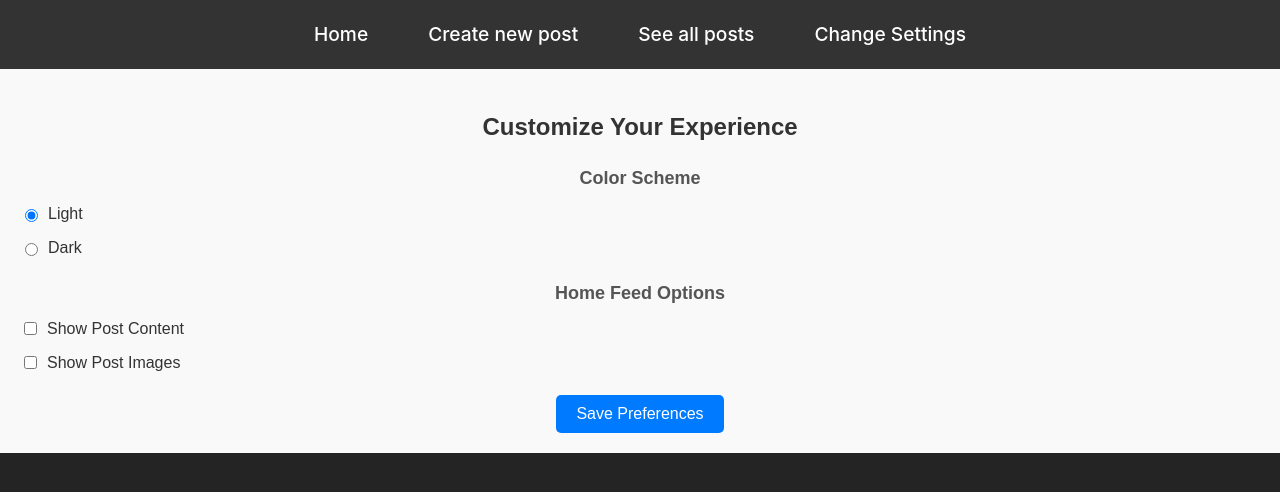
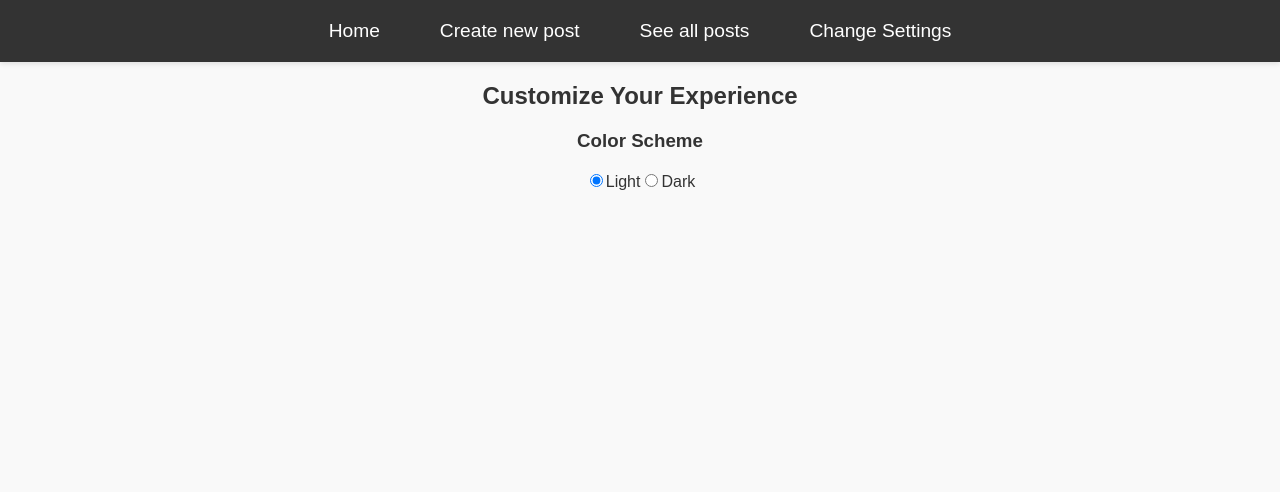
Before and after one commit to avoforme/codepath_final-web102, a React (Vite) app: page /settings in a window 1280 px wide. Shown: the top 492 px of the page. Built offline with nearby package versions, Linux system fonts and the light colour scheme.

Commit message:
add: settings change color of the app's theme

```diff
--- /dev/null
+++ b/src/ThemeContext.jsx
@@ -0,0 +1,35 @@
+// ThemeContext.js
+import React, { createContext, useContext, useState, useEffect } from 'react';
+
+// Create a Context for the theme
+const ThemeContext = createContext();
+
+// Provide the theme to the entire app
+export const ThemeProvider = ({ children }) => {
+  const [theme, setTheme] = useState('light'); // Default to light theme
+
+  useEffect(() => {
+    // Load saved theme from localStorage (if any)
+    const savedTheme = localStorage.getItem('colorScheme') || 'light';
+    setTheme(savedTheme);
+  }, []);
+
+  useEffect(() => {
+    // Save theme preference to localStorage whenever it changes
+    localStorage.setItem('colorScheme', theme);
+
+    // Apply theme to the body
+    document.body.className = theme;
+  }, [theme]);
+
+  return (
+    <ThemeContext.Provider value={{ theme, setTheme }}>
+      {children}
+    </ThemeContext.Provider>
+  );
+};
+
+// Custom hook to use the theme context
+export const useTheme = () => {
+  return useContext(ThemeContext);
+};
--- a/src/components/Card.jsx
+++ b/src/components/Card.jsx
@@ -1,16 +1,21 @@
-import { Link } from 'react-router-dom';
-import { useState } from 'react';
-import { supabase } from '../client';
+import { Link } from "react-router-dom";
+import { useState } from "react";
+import { supabase } from "../client";
 
-const Card = ({ id, title, content, vote, image, created_at, onVoteChange }) => {
+const Card = ({
+  id,
+  title,
+  content,
+  vote,
+  image,
+  created_at,
+  onVoteChange,
+}) => {
   const updateVote = async (increment) => {
     const newVote = vote + increment;
 
     // Update the vote in the database
-        await supabase
-            .from('Post')
-            .update({ vote: newVote })
-            .eq('id', id);
+    await supabase.from("Post").update({ vote: newVote }).eq("id", id);
 
     // Notify parent component about the vote change
     onVoteChange(id, newVote);
@@ -25,11 +30,21 @@ const Card = ({ id, title, content, vote, image, created_at, onVoteChange }) =>
         <button onClick={() => updateVote(1)}>Upvote</button>
         <button onClick={() => updateVote(-1)}>Downvote</button>
       </div>
-            {image && <img src={image} alt={title} className="post-image" />}
-            <Link to={'/moreInfo/' + id}>
+      {image && (
+        <img
+          src={image}
+          alt={title}
+          style={{
+            width: "100%",
+            maxWidth: "300px",
+            marginTop: "10px",
+          }}
+        />
+      )}{" "}
+      <Link to={"/moreInfo/" + id}>
         <button>See more</button>
       </Link>
-            <Link to={'/editPost/' + id}>
+      <Link to={"/editPost/" + id}>
         <button>Edit post</button>
       </Link>
     </div>
--- a/src/components/Navbar.jsx
+++ b/src/components/Navbar.jsx
@@ -1,9 +1,10 @@
 import React from 'react';
 import './styles/Navbar.css';
 import { Outlet, Link } from "react-router-dom";
+import { useTheme } from '../ThemeContext'; // Access theme from context
 
-
-const Navbar = () => {
+function Navbar() {
+  const { theme } = useTheme();
   return (
     <div>
       <nav className="side-navbar">
--- a/src/components/Post.jsx
+++ b/src/components/Post.jsx
@@ -1,7 +1,6 @@
 import React, { useState, useEffect } from "react";
 import { useParams } from "react-router-dom";
 import { supabase } from "../client";
-import "./styles/Post.css";
 import CommentSection from "./CommentSection";
 const Post = () => {
   // Extract the post ID from the URL parameters
@@ -56,7 +55,16 @@ const Post = () => {
         <button onClick={() => updateVote(-1)}>Downvote</button>
       </div>
       {post.image && (
-        <img src={post.image} alt={post.title} className="post-image" />
+      <img
+      src={post.image}
+      alt={post.title}
+      style={{
+        width: '100%',
+        maxWidth: '300px',
+        marginTop: '10px'
+      }}
+    />
+
       )}
       <CommentSection postid={id} />
     </div>
--- a/src/components/styles/Post.css
+++ /dev/null
@@ -1,7 +0,0 @@
-.post-image {
-    width: 100%; /* Adjust width as needed */
-    max-width: 300px; /* Limit the maximum width */
-    /* height: auto; Keep the aspect ratio */
-    /* display: block; Remove any inline display issues */
-    margin-top: 10px; /* Optional, to add some spacing from the content */
-}
--- a/src/index.css
+++ b/src/index.css
@@ -1,17 +1,4 @@
-:root {
-  font-family: Inter, system-ui, Avenir, Helvetica, Arial, sans-serif;
-  line-height: 1.5;
-  font-weight: 400;
 
-  color-scheme: light dark;
-  color: rgba(255, 255, 255, 0.87);
-  background-color: #242424;
-
-  font-synthesis: none;
-  text-rendering: optimizeLegibility;
-  -webkit-font-smoothing: antialiased;
-  -moz-osx-font-smoothing: grayscale;
-}
 
 a {
   font-weight: 500;
@@ -24,10 +11,6 @@ a:hover {
 
 body {
   margin: 0;
-  /* display: flex; */
-  /* place-items: center; */
-  /* min-width: 320px;
-  min-height: 100vh; */
 }
 
 h1 {
@@ -35,21 +18,38 @@ h1 {
   line-height: 1.1;
 }
 
-button {
-  border-radius: 8px;
-  border: 1px solid transparent;
-  padding: 0.6em 1.2em;
-  font-size: 1em;
-  font-weight: 500;
-  font-family: inherit;
-  background-color: #1a1a1a;
-  cursor: pointer;
-  transition: border-color 0.25s;
+/* index.css */
+
+/* Light Theme */
+body.light {
+  background-color: #f9f9f9;
+  color: #333;
 }
-button:hover {
-  border-color: #646cff;
+
+body.light .save-button {
+  background-color: #007bff;
 }
-button:focus,
-button:focus-visible {
-  outline: 4px auto -webkit-focus-ring-color;
+
+body.light .save-button:hover {
+  background-color: #0056b3;
 }
+
+/* Dark Theme */
+body.dark {
+  background-color: #333;
+  color: #f9f9f9;
+}
+
+body.dark .save-button {
+  background-color: #444;
+}
+
+body.dark .save-button:hover {
+  background-color: #222;
+}
+
+/* Apply to the whole page */
+body {
+  font-family: Arial, sans-serif;
+  transition: background-color 0.3s, color 0.3s;
+}
--- a/src/main.jsx
+++ b/src/main.jsx
@@ -1,51 +1,40 @@
-import { StrictMode } from 'react'
-import { createRoot } from 'react-dom/client'
-import './index.css'
-import App from './App.jsx'
-import { BrowserRouter, Routes, Route } from 'react-router-dom'
-import Navbar from './components/Navbar.jsx'
-import CreatePost from './pages/CreatePost.jsx'
-import EditPost from './pages/EditPost.jsx'
-import Post from './components/Post.jsx'
-import NotFound from './pages/NotFound.jsx'
-import SettingsPage from './pages/SettingsPage.jsx'
+import { StrictMode } from 'react';
+import { createRoot } from 'react-dom/client';
+import './index.css';
+import App from './App.jsx';
+import { BrowserRouter, Routes, Route } from 'react-router-dom';
+import { ThemeProvider } from './ThemeContext'; // Import ThemeProvider
+import Navbar from './components/Navbar.jsx';
+import CreatePost from './pages/CreatePost.jsx';
+import EditPost from './pages/EditPost.jsx';
+import Post from './components/Post.jsx';
+import NotFound from './pages/NotFound.jsx';
+import SettingsPage from './pages/SettingsPage.jsx';
 
 createRoot(document.getElementById('root')).render(
   <StrictMode>
-    <BrowserRouter>
-      <Routes>
-        <Route path="/" element={<Navbar />}>
-          <Route index={true} element={<App />} />
+    <ThemeProvider>
+      <BrowserRouter>
+        {/* Navbar is placed outside the Routes so it's always visible */}
+        <Navbar />
+        <Routes>
+          {/* Home route */}
+          <Route path="/" element={<App />} />
 
-          <Route
-            index={false}
-            path="/createPost"
-            element={<CreatePost />}
-          />
+          {/* Create and Edit Post routes */}
+          <Route path="/createPost" element={<CreatePost />} />
+          <Route path="/editPost/:id" element={<EditPost />} />
 
-          <Route
-            index={false}
-            path="/editPost/:id"
-            element={<EditPost />}
-          />
+          {/* More Info Post route */}
+          <Route path="/moreInfo/:id" element={<Post />} />
 
-          <Route
-            index={false}
-            path="/moreInfo/:id"
-            element={<Post />}
-          />
+          {/* Settings Page */}
+          <Route path="/settings" element={<SettingsPage />} />
 
-          <Route
-            index={false}
-            path="/settings"
-            element={<SettingsPage />}
-          />
-
+          {/* Catch-all for 404 */}
           <Route path="*" element={<NotFound />} />
-
-        </Route>
-
-      </Routes>
-    </BrowserRouter>
+        </Routes>
+      </BrowserRouter>
+    </ThemeProvider>
   </StrictMode>
-)
+);
--- a/src/pages/SettingsPage.jsx
+++ b/src/pages/SettingsPage.jsx
@@ -1,34 +1,30 @@
-import React, { useState, useEffect } from "react";
-import "./SettingsPage.css"; // Add styles for this page
+// SettingsPage.js
+import React, { useState, useEffect } from 'react';
+import { useTheme } from '../ThemeContext'; // Import the custom hook
 
 const SettingsPage = () => {
-  // State for settings
-  const [colorScheme, setColorScheme] = useState("light");
+  const { theme, setTheme } = useTheme(); // Access the current theme and the setter function
   const [showContent, setShowContent] = useState(true);
   const [showImages, setShowImages] = useState(true);
 
   // Load saved preferences from localStorage or defaults
   useEffect(() => {
-    const savedColorScheme = localStorage.getItem("colorScheme");
-    const savedShowContent = localStorage.getItem("showContent") === "true";
-    const savedShowImages = localStorage.getItem("showImages") === "true";
+    const savedShowContent = localStorage.getItem('showContent') === 'true';
+    const savedShowImages = localStorage.getItem('showImages') === 'true';
 
-    if (savedColorScheme) setColorScheme(savedColorScheme);
     setShowContent(savedShowContent);
     setShowImages(savedShowImages);
   }, []);
 
   // Save preferences to localStorage
   const handleSavePreferences = () => {
-    localStorage.setItem("colorScheme", colorScheme);
-    localStorage.setItem("showContent", showContent);
-    localStorage.setItem("showImages", showImages);
-
-    alert("Preferences saved successfully!");
+    localStorage.setItem('showContent', showContent);
+    localStorage.setItem('showImages', showImages);
+    alert('Preferences saved successfully!');
   };
 
   return (
-    <div className={`settings-page ${colorScheme}`}>
+    <div className={`settings-page ${theme}`}>
       <h2>Customize Your Experience</h2>
       <div className="settings-section">
         <h3>Color Scheme</h3>
@@ -37,8 +33,8 @@ const SettingsPage = () => {
             type="radio"
             name="colorScheme"
             value="light"
-            checked={colorScheme === "light"}
-            onChange={(e) => setColorScheme(e.target.value)}
+            checked={theme === 'light'}
+            onChange={() => setTheme('light')}
           />
           Light
         </label>
@@ -47,14 +43,14 @@ const SettingsPage = () => {
             type="radio"
             name="colorScheme"
             value="dark"
-            checked={colorScheme === "dark"}
-            onChange={(e) => setColorScheme(e.target.value)}
+            checked={theme === 'dark'}
+            onChange={() => setTheme('dark')}
           />
           Dark
         </label>
       </div>
 
-      <div className="settings-section">
+      {/* <div className="settings-section">
         <h3>Home Feed Options</h3>
         <label>
           <input
@@ -72,11 +68,11 @@ const SettingsPage = () => {
           />
           Show Post Images
         </label>
-      </div>
+      </div> */}
 
-      <button className="save-button" onClick={handleSavePreferences}>
+      {/* <button className="save-button" onClick={handleSavePreferences}>
         Save Preferences
-      </button>
+      </button> */}
     </div>
   );
 };
```
Also changed, not shown: src/ThemeContext.js (deleted), src/components/styles/Navbar.css (line endings or trailing spaces). Lines whose indentation alone changed are shown as unchanged.
